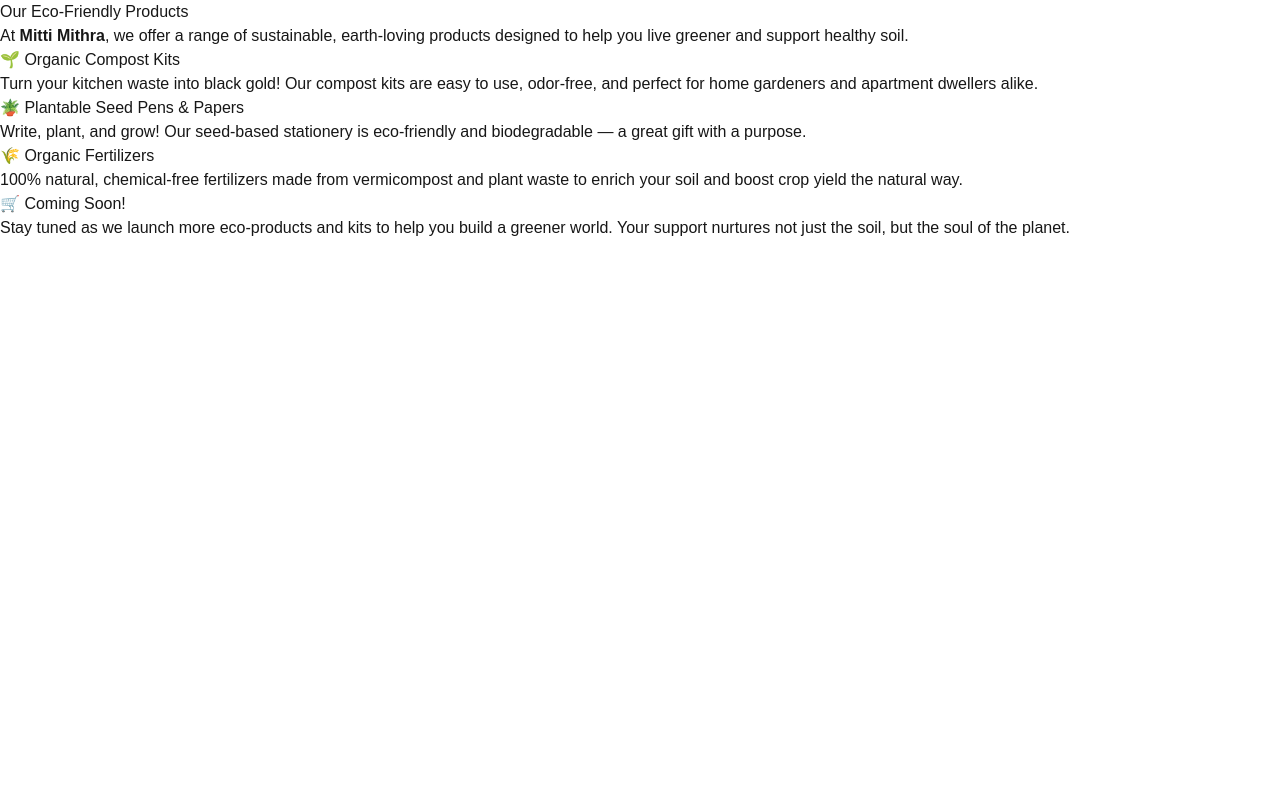
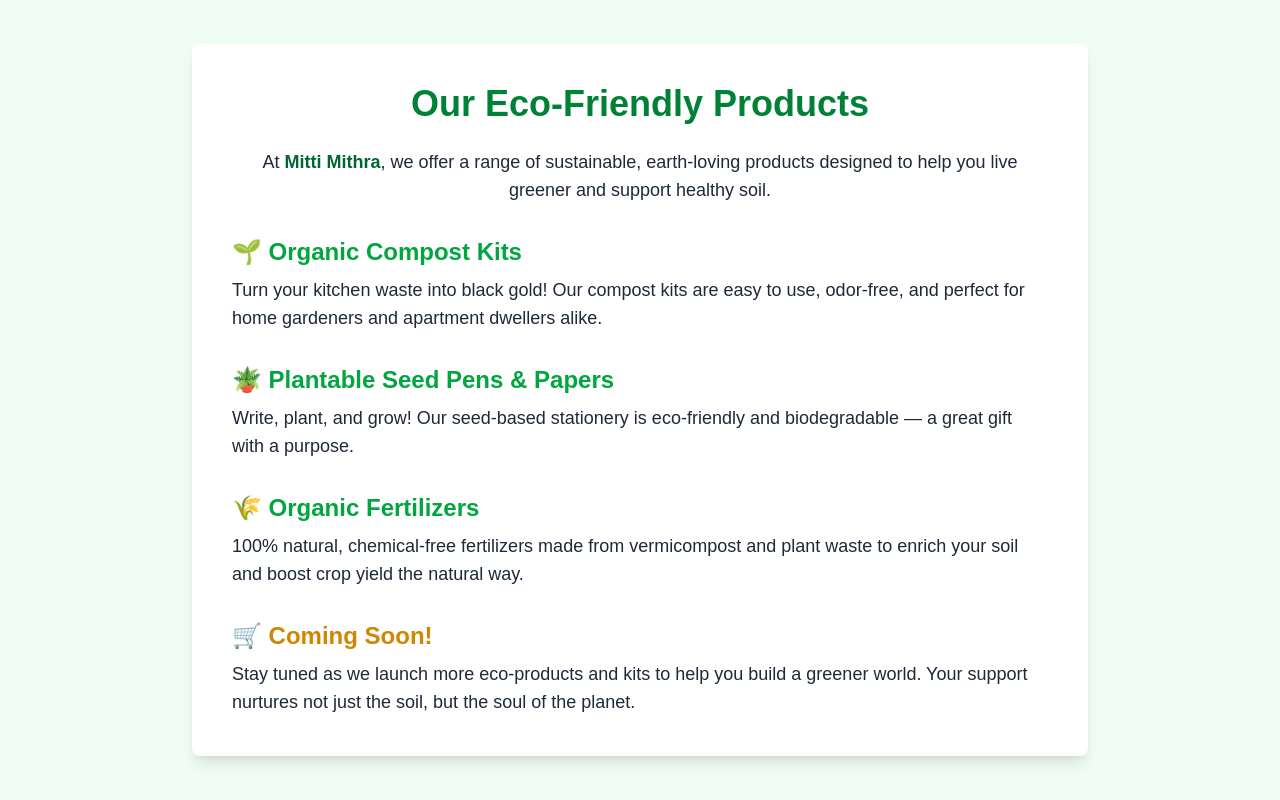
Before and after one commit to swarnamithra14/mvp-assignment5, a Next.js app: page /product in a window 1280 px wide. Built offline with nearby package versions, Linux system fonts and the light colour scheme.

Commit message:
change 8

```diff
--- a/src/pages/product.js
+++ b/src/pages/product.js
@@ -6,39 +6,46 @@ export default function Product() {
       <Head>
         <title>Our Products | Mitti Mithra</title>
       </Head>
-      <main>
-        <h1>Our Eco-Friendly Products</h1>
-        <p>
-          At <strong>Mitti Mithra</strong>, we offer a range of sustainable, earth-loving products designed to help you live greener and support healthy soil.
+      <main className="min-h-screen bg-green-50 p-8 flex items-center justify-center">
+        <div className="max-w-4xl bg-white p-10 rounded-lg shadow-lg text-gray-800">
+          <h1 className="text-4xl font-bold text-green-700 mb-6 text-center">Our Eco-Friendly Products</h1>
+          <p className="mb-8 text-lg text-center">
+            At <strong className="text-green-800">Mitti Mithra</strong>, we offer a range of sustainable, earth-loving products
+            designed to help you live greener and support healthy soil.
           </p>
 
-        <section >
-          <h2>🌱 Organic Compost Kits</h2>
-          <p>
-            Turn your kitchen waste into black gold! Our compost kits are easy to use, odor-free, and perfect for home gardeners and apartment dwellers alike.
+          <section className="mb-8">
+            <h2 className="text-2xl font-semibold text-green-600 mb-2">🌱 Organic Compost Kits</h2>
+            <p className="text-lg">
+              Turn your kitchen waste into black gold! Our compost kits are easy to use, odor-free, and perfect
+              for home gardeners and apartment dwellers alike.
             </p>
           </section>
 
-        <section >
-          <h2>🪴 Plantable Seed Pens & Papers</h2>
-          <p>
-            Write, plant, and grow! Our seed-based stationery is eco-friendly and biodegradable — a great gift with a purpose.
+          <section className="mb-8">
+            <h2 className="text-2xl font-semibold text-green-600 mb-2">🪴 Plantable Seed Pens & Papers</h2>
+            <p className="text-lg">
+              Write, plant, and grow! Our seed-based stationery is eco-friendly and biodegradable — a great gift
+              with a purpose.
             </p>
           </section>
 
-        <section >
-          <h2>🌾 Organic Fertilizers</h2>
-          <p>
-            100% natural, chemical-free fertilizers made from vermicompost and plant waste to enrich your soil and boost crop yield the natural way.
+          <section className="mb-8">
+            <h2 className="text-2xl font-semibold text-green-600 mb-2">🌾 Organic Fertilizers</h2>
+            <p className="text-lg">
+              100% natural, chemical-free fertilizers made from vermicompost and plant waste to enrich your soil
+              and boost crop yield the natural way.
             </p>
           </section>
 
-        <section >
-          <h2>🛒 Coming Soon!</h2>
-          <p>
-            Stay tuned as we launch more eco-products and kits to help you build a greener world. Your support nurtures not just the soil, but the soul of the planet.
+          <section>
+            <h2 className="text-2xl font-semibold text-yellow-600 mb-2">🛒 Coming Soon!</h2>
+            <p className="text-lg">
+              Stay tuned as we launch more eco-products and kits to help you build a greener world. Your support
+              nurtures not just the soil, but the soul of the planet.
             </p>
           </section>
+        </div>
       </main>
     </>
   );
```
Lines whose indentation alone changed are shown as unchanged.
